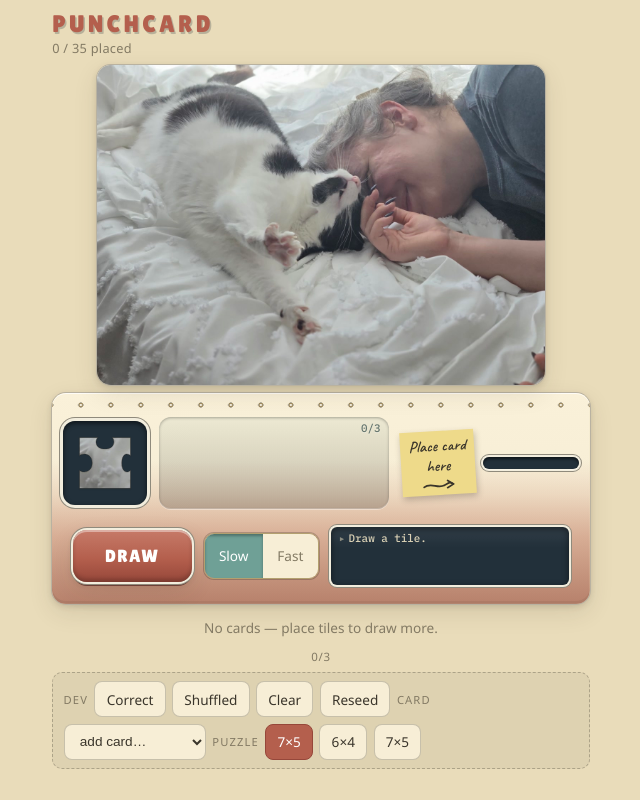
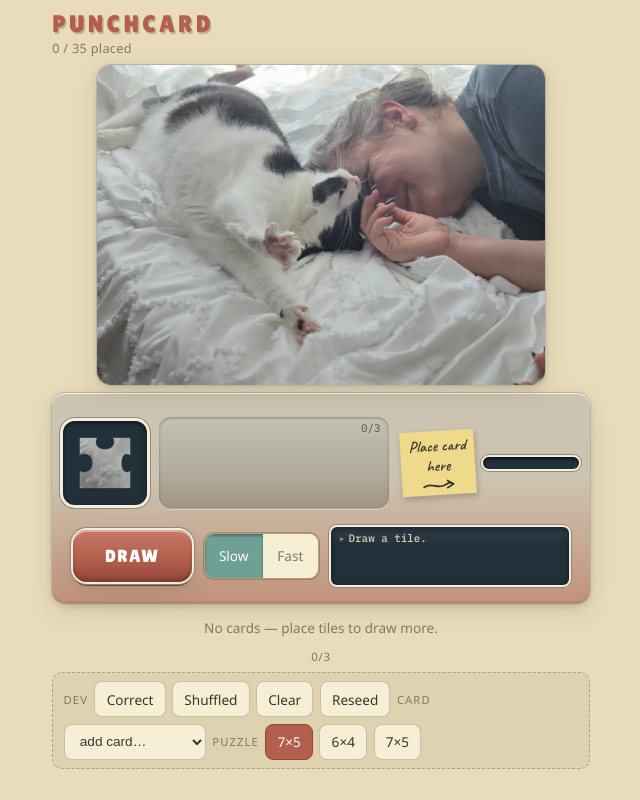
Before and after one commit to raymond8505/cozey-rng-puzzle-game, a React (Vite) app: page / in a window 1280 px wide. Shown: the whole page, without its empty margins (319-959 px from the left). Built offline with nearby package versions, Linux system fonts and the light colour scheme.

Commit message:
better machine bg

```diff
--- a/src/ui/index.css
+++ b/src/ui/index.css
@@ -226,31 +226,13 @@ button {
      cherry wash rising from the bottom edge (full width — the controls sit
      directly on it, no separate dashboard plate), over an enamel-sheen
      gradient (first layer paints on top) */
-  background-image:
-    radial-gradient(
-      circle 2.6px at center,
-      var(--chrome-hi) 0 0.9px,
-      var(--rivet) 0.9px 2.2px,
-      rgba(0, 0, 0, 0.28) 2.2px 2.6px,
-      transparent 2.6px
-    ),
-    linear-gradient(
-      0deg,
-      color-mix(in srgb, var(--accent-deep) 62%, transparent) 0%,
-      color-mix(in srgb, var(--accent) 42%, transparent) 32%,
-      color-mix(in srgb, var(--accent) 14%, transparent) 52%,
-      transparent 68%
-    ),
-    linear-gradient(180deg, #faf1d9 0%, var(--paper) 40%, #ecdfbc 100%);
-  background-size:
-    30px 14px,
-    100% 100%,
-    100% 100%;
-  background-repeat: repeat-x, no-repeat, no-repeat;
-  background-position:
-    center top 5px,
-    center,
-    center;
+  background-image: linear-gradient(
+    180deg,
+    #ccc4b1 35%,
+    #ccc4b1 40%,
+    color-mix(in srgb, var(--accent-deep) 50%, transparent) 100%
+  );
+
   border-radius: var(--radius);
   /* panel seams + tin showing at the worn edge */
   box-shadow:
```
Also changed, not shown: .claude/settings.json.
